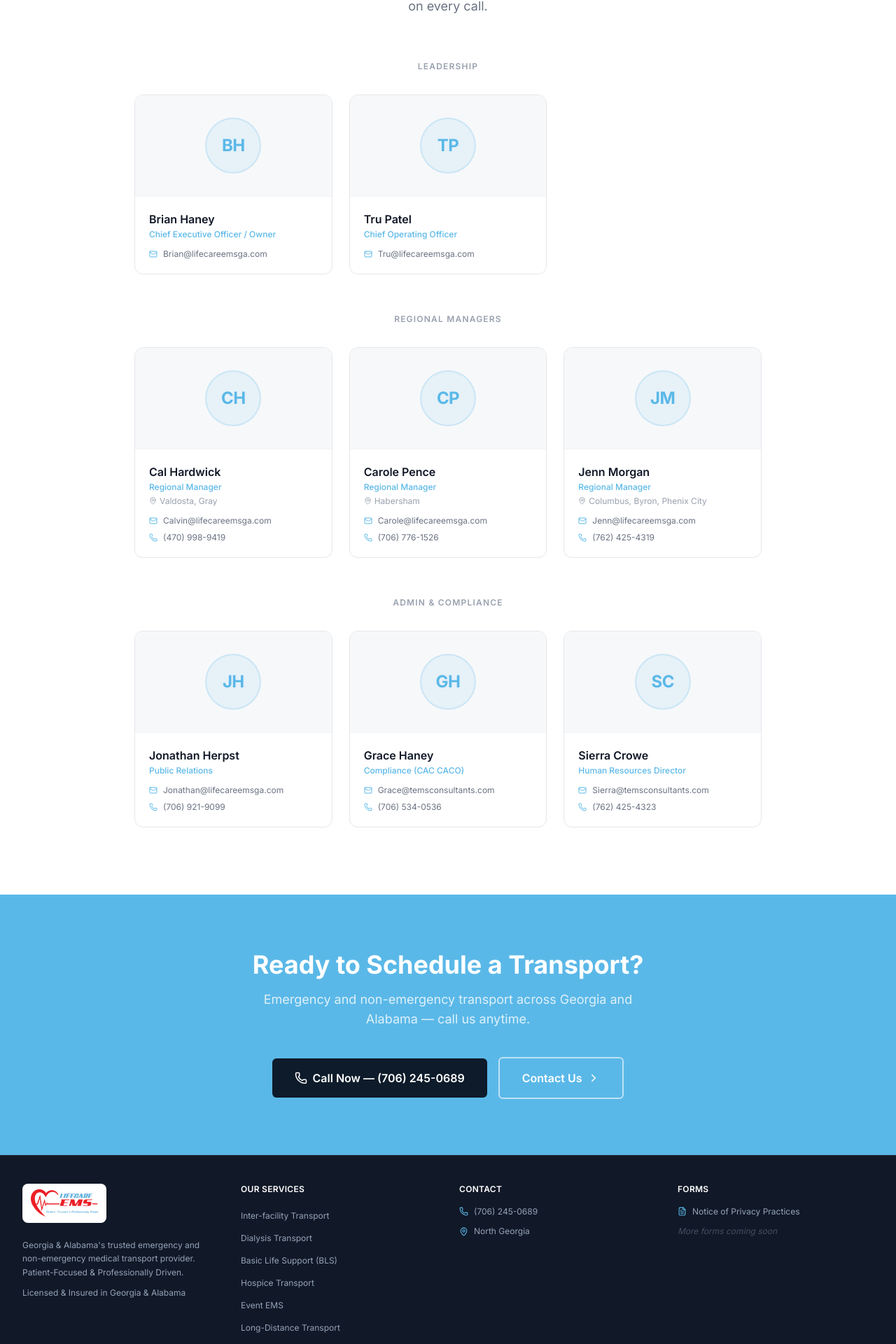
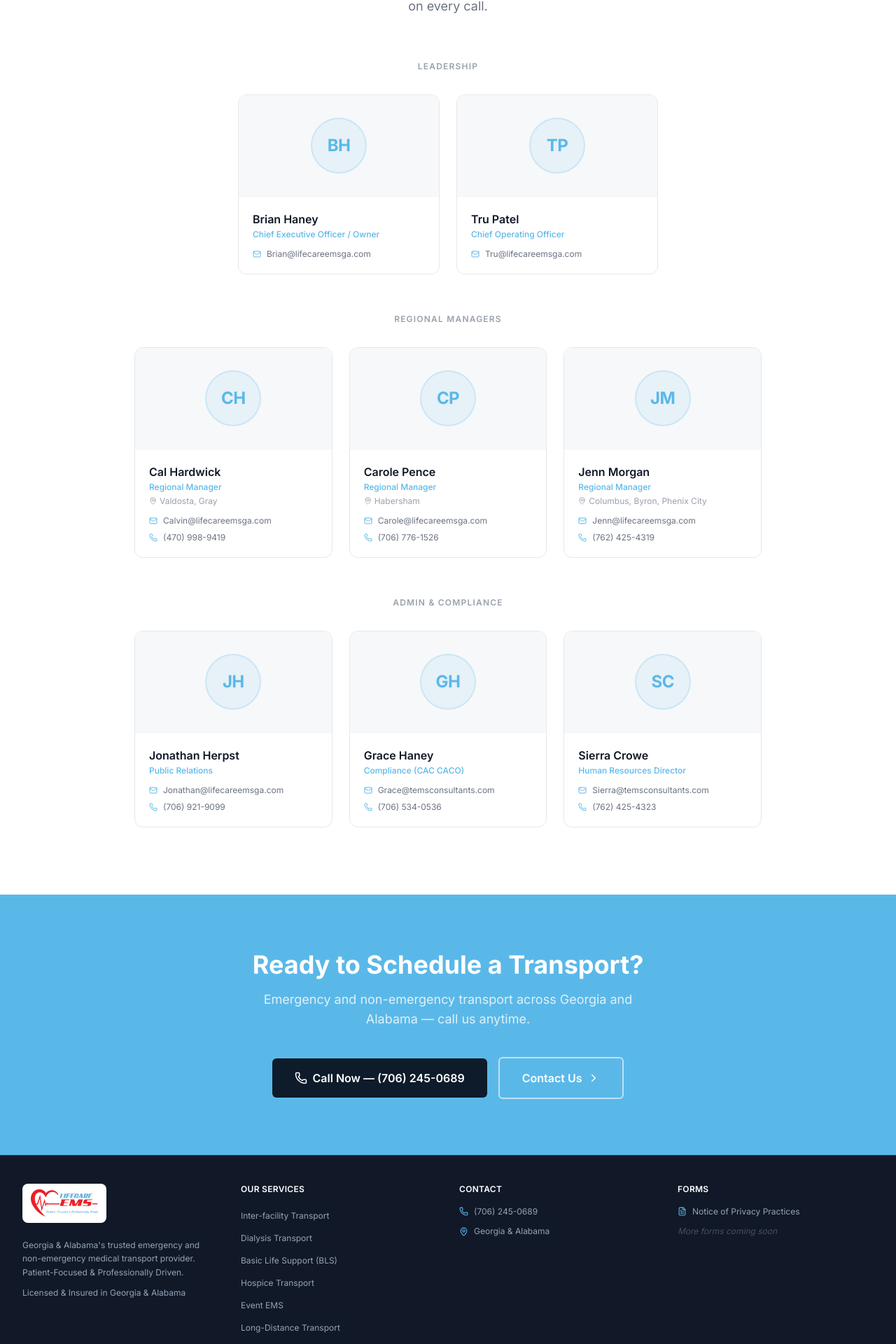
Before and after one commit to Parvin2001/LifeCare-EMS, a Next.js app: page / in a window 1280 px wide. Shown: the part 3959-5879 px from the top of the page at 70% size. Built offline with nearby package versions, Linux system fonts and the light colour scheme.

Commit message:
Fix leadership cards centering and update ADDRESS to Georgia & Alabama
- Center 2 leadership cards using flex layout instead of 3-col grid
- Update ADDRESS constant from North Georgia to Georgia & Alabama

Co-Authored-By: Claude Sonnet 4.6 <noreply@anthropic.com>

```diff
--- a/components/sections/Team.tsx
+++ b/components/sections/Team.tsx
@@ -67,9 +67,11 @@ export default function Team() {
         {/* Leadership */}
         <div className="mb-14">
           <h3 className="text-xs font-semibold tracking-widest uppercase text-gray-400 text-center mb-8">Leadership</h3>
-          <div className="grid grid-cols-1 sm:grid-cols-3 gap-6 max-w-4xl mx-auto">
+          <div className="flex flex-col sm:flex-row justify-center gap-6 max-w-4xl mx-auto">
             {leadership.map((member) => (
-              <MemberCard key={member.name} member={member} />
+              <div key={member.name} className="w-full sm:w-72">
+                <MemberCard member={member} />
+              </div>
             ))}
           </div>
         </div>
--- a/lib/data.ts
+++ b/lib/data.ts
@@ -1,7 +1,7 @@
 export const PHONE = "(706) 245-0689";
 export const PHONE_HREF = "tel:+17062450689";
 export const EMAIL = "info@lifecareemsga.com";
-export const ADDRESS = "North Georgia";
+export const ADDRESS = "Georgia & Alabama";
 
 export type Service = {
   icon: string;
```
